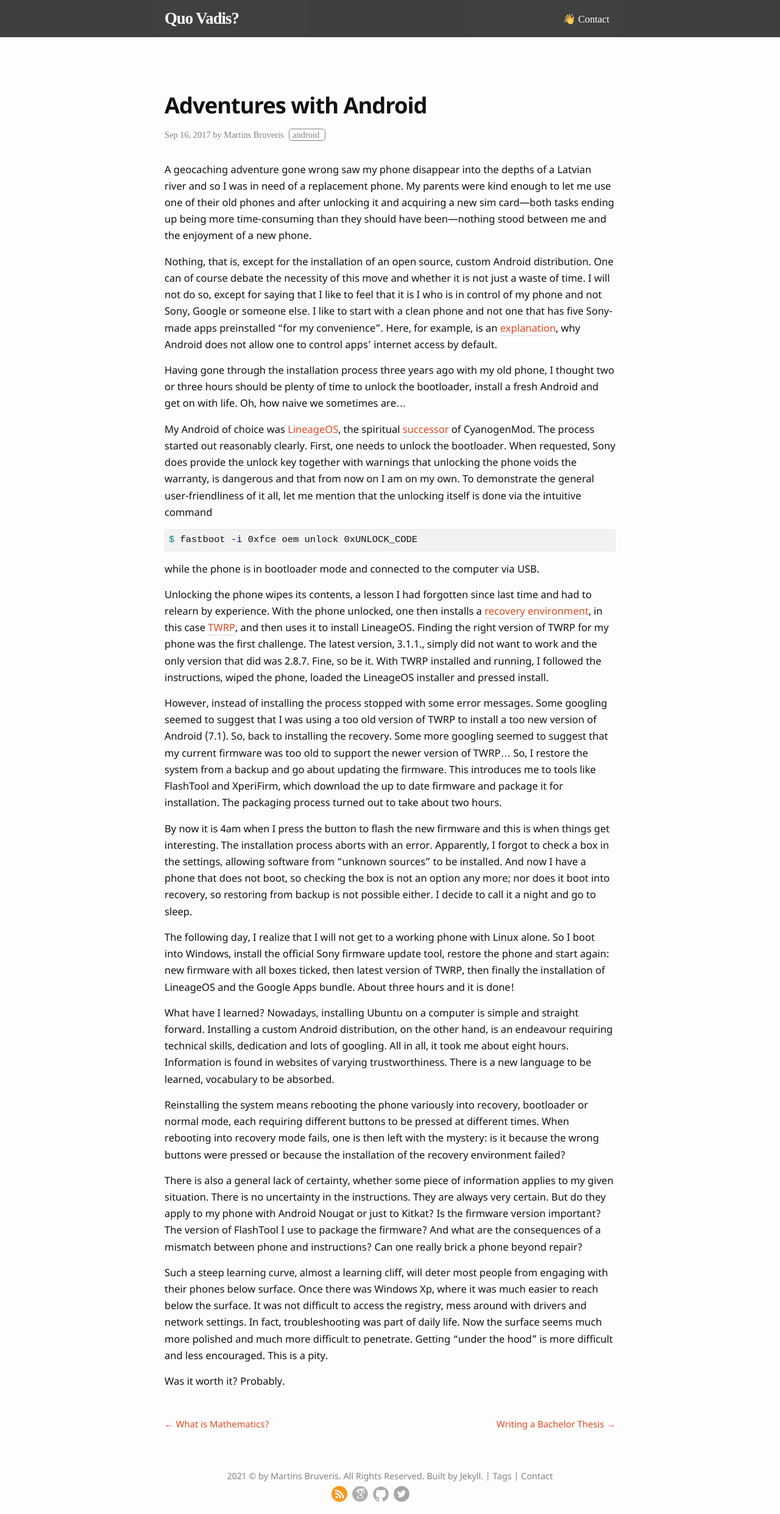
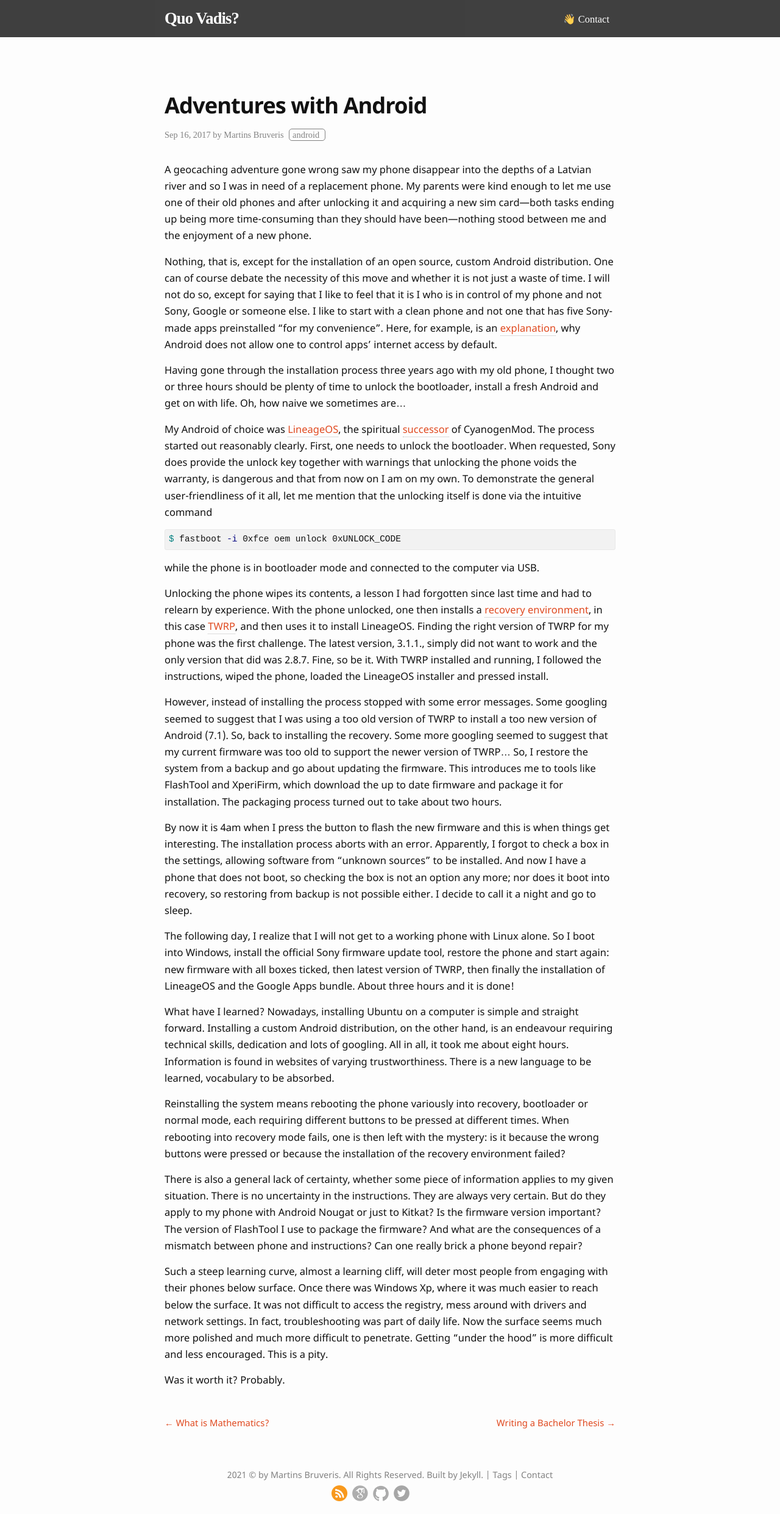
Before and after one commit to martinsbruveris/martinsbruveris.github.io, a Jekyll site: the page built from _posts/2017-09-16-adventures-with-android.md, in a window 1280 px wide. Shown: the whole page at 61% size. Built offline with Jekyll 4.4.1, drawn with Linux system fonts in a browser that asks for light colours; some web fonts are replaced; comment, search, counter and statistics services are not loaded.

Commit message:
Changed code font size.

```diff
--- a/_sass/minima/_base.scss
+++ b/_sass/minima/_base.scss
@@ -217,7 +217,7 @@ blockquote {
  */
 pre,
 code {
-  @include relative-font-size(0.9375);
+  @include relative-font-size(0.875);
   border: 1px solid $grey-color-light;
   border-radius: 3px;
   background-color: #f2f2f2;
```
